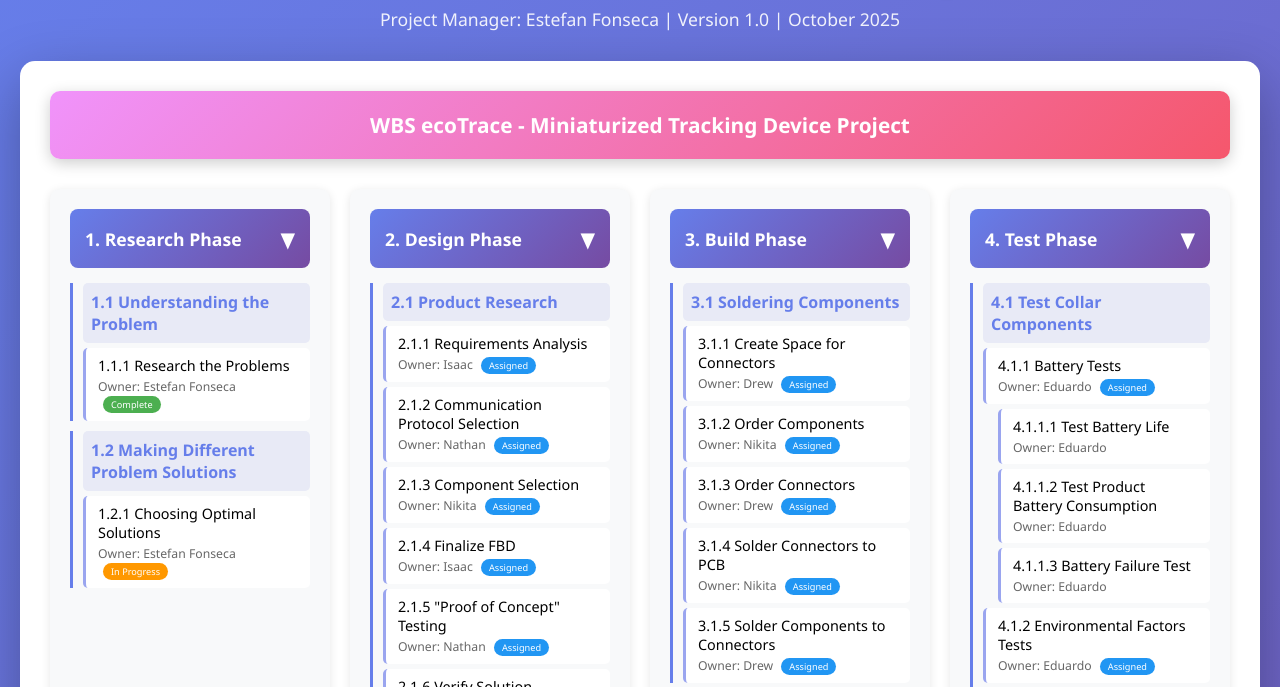
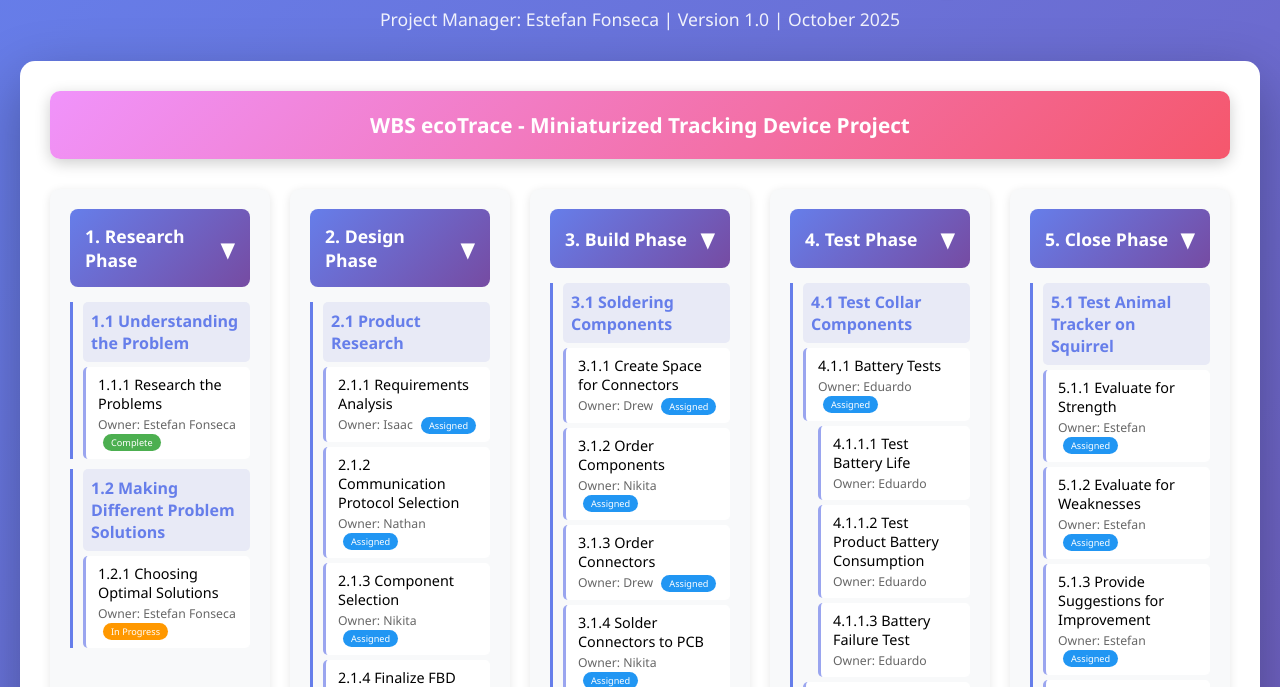
Before and after one commit to zaului-au/charity-water-landing, a plain HTML site: page index.html in a window 1280 px wide. Shown: the part 78-765 px from the top of the page. Drawn offline with Linux system fonts and the light colour scheme.

```diff
--- a/index.html
+++ b/index.html
@@ -58,7 +58,7 @@
 
         .phases {
             display: grid;
-            grid-template-columns: repeat(auto-fit, minmax(280px, 1fr));
+            grid-template-columns: repeat(5, 1fr);
             gap: 20px;
         }
 
```
